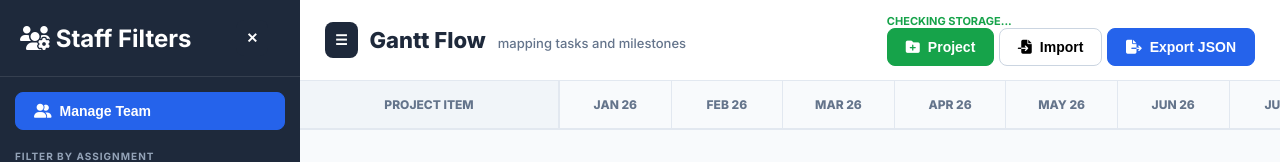
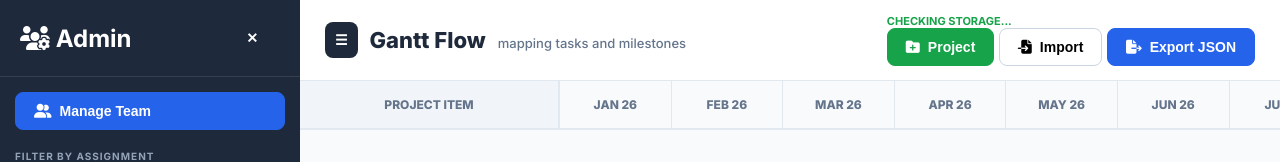
Before and after one commit to keibro/ganttflow, a plain HTML site: page index.html in a window 1280 px wide. Shown: the top 162 px of the page. Drawn offline with Linux system fonts and the light colour scheme.

Commit message:
Update filter name section

```diff
--- a/index.html
+++ b/index.html
@@ -14,7 +14,7 @@
 
     <aside id="sidebar">
         <div class="sidebar-header">
-            <h2><i class="fa-solid fa-users-gear"></i> Staff Filters</h2>
+            <h2><i class="fa-solid fa-users-gear"></i> Admin</h2>
             <button class="btn btn-toggle" onclick="toggleSidebar()" title="Close Sidebar">✕</button>
         </div>
         <div class="sidebar-content">
```
